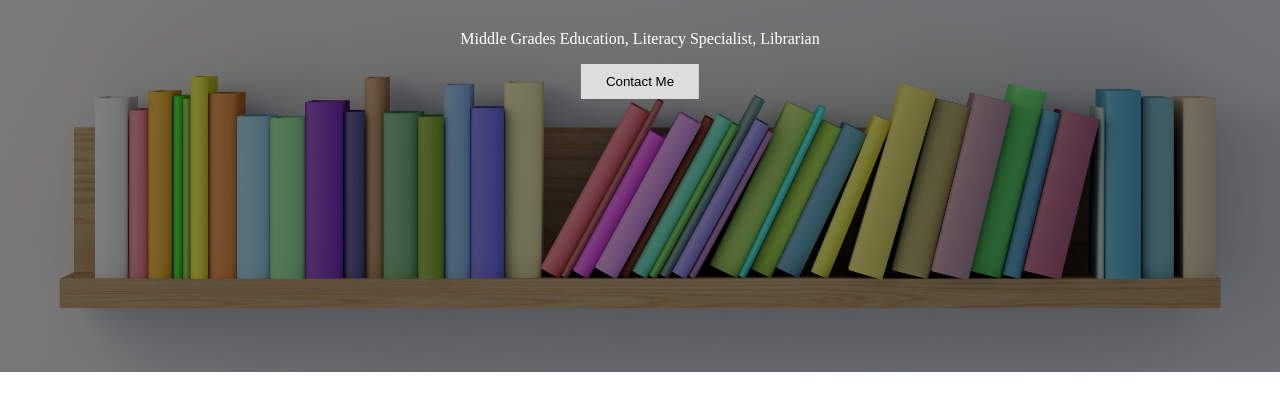
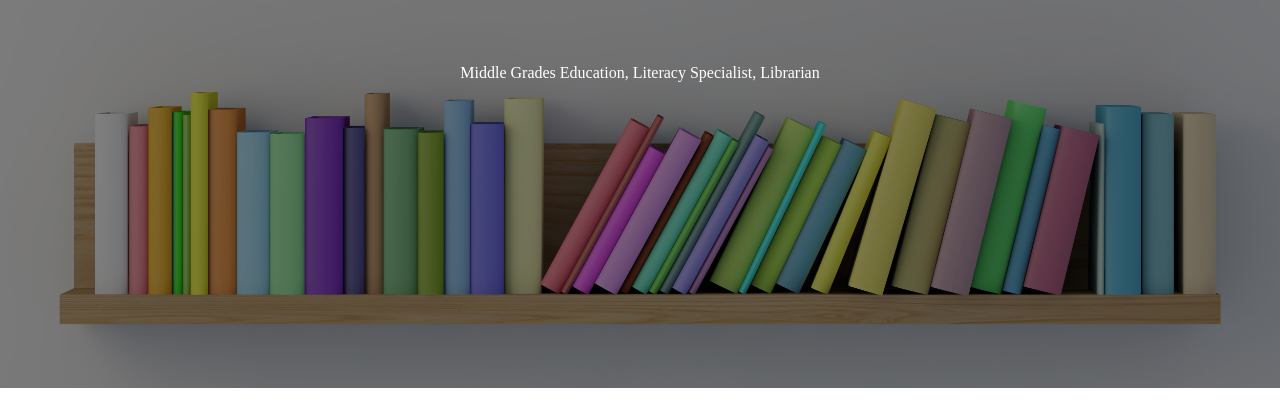
Before and after one commit to ajgibs21/A_Gibson_P_Project, a plain HTML site: page index.html in a window 1280 px wide. Shown: the part 396-800 px from the top of the page. Drawn offline with Linux system fonts and the light colour scheme.

Commit message:
Update index.html

```diff
--- a/index.html
+++ b/index.html
@@ -61,8 +61,6 @@ body, html {
   <div class="hero-text">
     <h1 style="font-size:100px">Amy Gibson</h1>
     <p>Middle Grades Education, Literacy Specialist, Librarian</p>
-    <button>Contact Me</button>
-  </div>
 </div>
 
 <p> </p>
```
